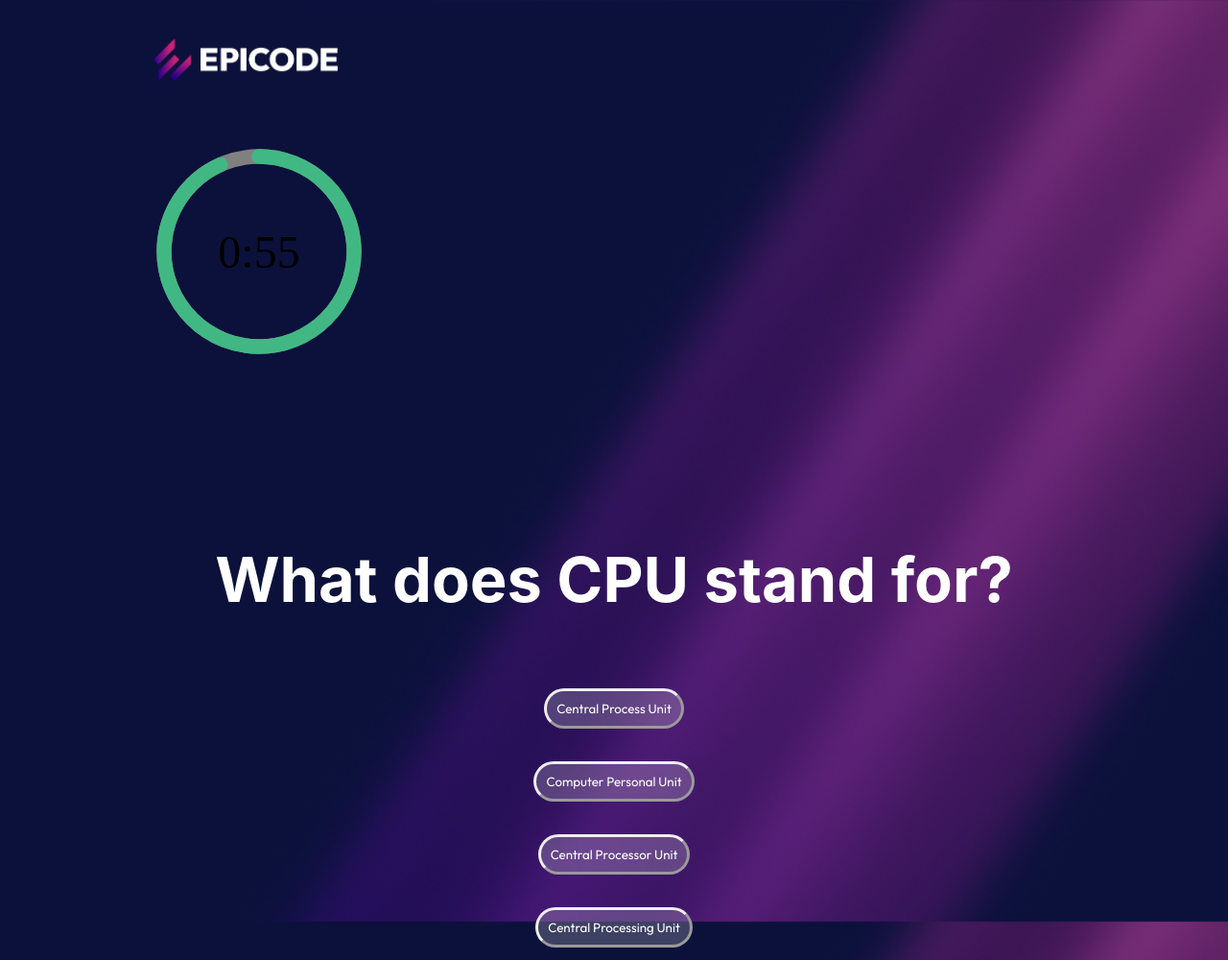
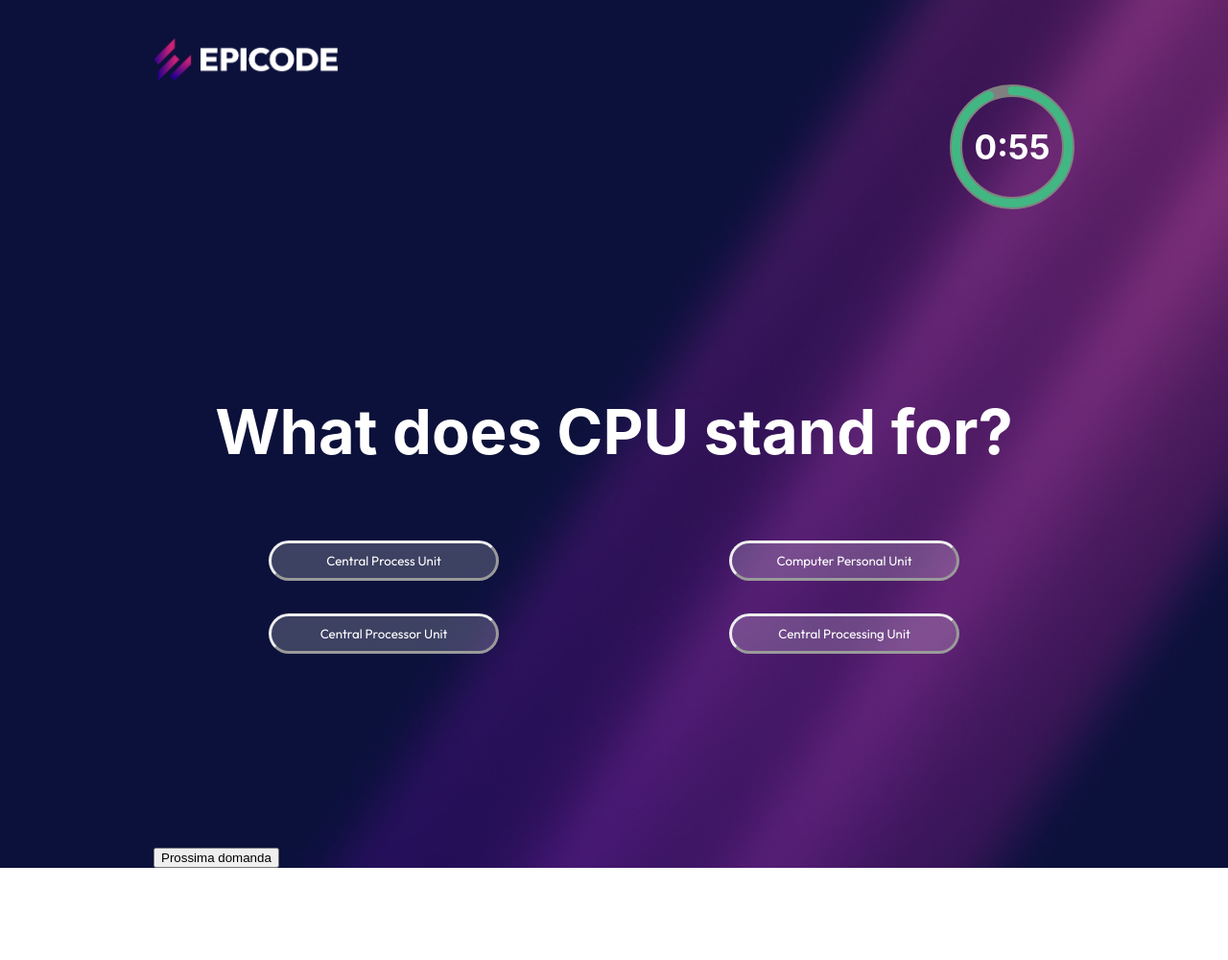
Before and after one commit to MarcoDelpimme/BuildWeekProject, a plain HTML site: page benchamark.html in a window 1280 px wide. Shown: the top 1000 px of the page at 96% size. After the commit the page ends 904 px from the top, so only its background shows below. Drawn offline with Linux system fonts and the light colour scheme.

Commit message:
Timer style

```diff
--- a/assets/css/style.css
+++ b/assets/css/style.css
@@ -6,6 +6,10 @@ body {
   background-repeat: repeat;
   background-size: cover;
   height: 100vh;
+}
+
+header {
+  height: 80px;
 }
 
 #logosvg {
@@ -107,6 +111,10 @@ ul {
   font-weight: 700;
   padding-bottom: 50px;
 }
+.divInputPg2 {
+  display: inline-block;
+  width: 50%;
+}
 
 #container-questions {
   text-align: center;
@@ -131,6 +139,7 @@ ul {
   margin-inline: 10px;
   border-radius: 30px;
   border-style: outset;
+  width: 50%;
 }
 
 .inputpg2:hover {
@@ -152,10 +161,17 @@ ul {
   color: white;
 }
 
+#base-time-label {
+  color: white;
+}
+
 .base-timer {
   position: relative;
-  width: 220px;
-  height: 220px;
+  width: 130px;
+  height: 130px;
+  color: white;
+  font-family: "Inter", sans-serif;
+  font-weight: bold;
 }
 
 .base-timer__svg {
@@ -168,7 +184,7 @@ ul {
 }
 
 .base-timer__path-elapsed {
-  stroke-width: 7px;
+  stroke-width: 10px;
   stroke: grey;
 }
 
@@ -196,11 +212,15 @@ ul {
 
 .base-timer__label {
   position: absolute;
-  width: 220px;
-  height: 220px;
+  width: 130px;
+  height: 130px;
   top: 0;
   display: flex;
   align-items: center;
   justify-content: center;
-  font-size: 48px;
+  font-size: 35px;
 }
+
+#app {
+  text-align: -webkit-right;
+}
--- a/benchamark.html
+++ b/benchamark.html
@@ -25,8 +25,9 @@
   </head>
   <body>
     <header><img src="./assets/epicode_logo.png" alt="logo" id="logosvg" /></header>
+
     <div id="app"></div>
-    <div id="timer"></div>
+
     <div id="container-questions"></div>
     <button id="next-question-btn">Prossima domanda</button>
 
--- a/js script/benchmark.js
+++ b/js script/benchmark.js
@@ -135,8 +135,11 @@ function questionStep() {
   // concatenazione di risposte correte e incorrette
   const options = obj.incorrect_answers.concat(obj.correct_answer);
   shuffleQuestion(options);
+  const divAll = document.createElement("div");
+  divAll.classList.add("divAll");
   options.forEach((option) => {
     const div = document.createElement("div");
+    div.classList.add("divInputPg2");
     const button = document.createElement("button");
     button.classList.add("inputpg2");
 
@@ -146,7 +149,8 @@ function questionStep() {
     });
 
     div.appendChild(button);
-    container.appendChild(div);
+    container.appendChild(divAll);
+    divAll.appendChild(div);
   });
 }
 //funzione per selezione della risposta
```
